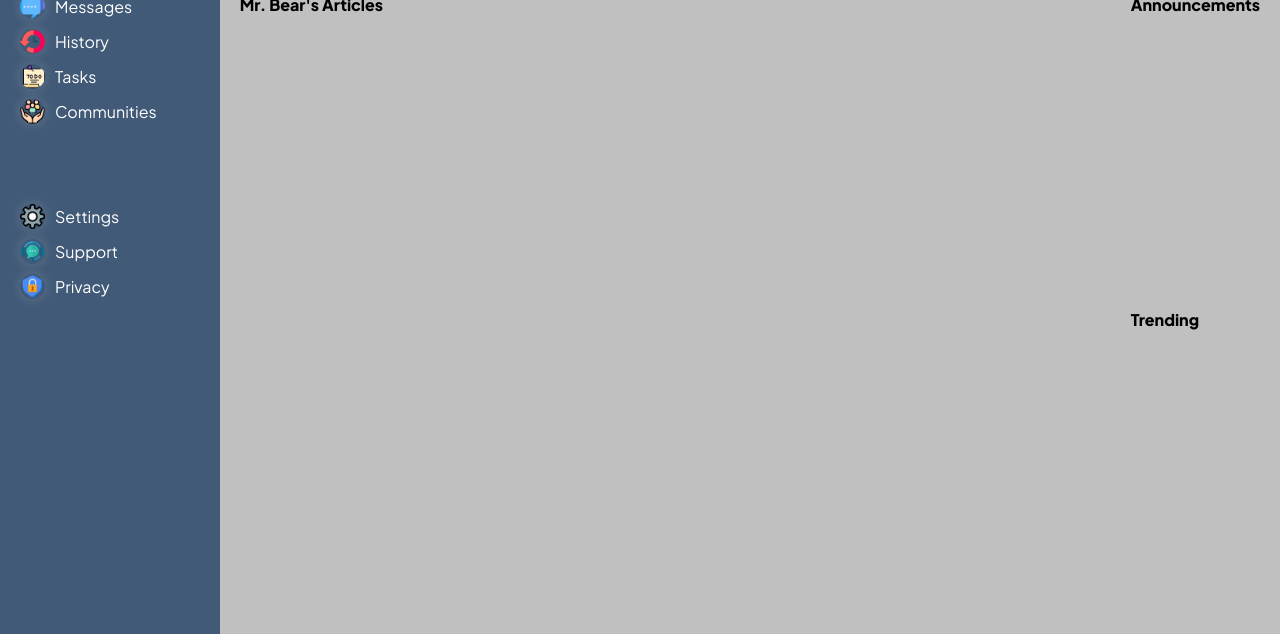
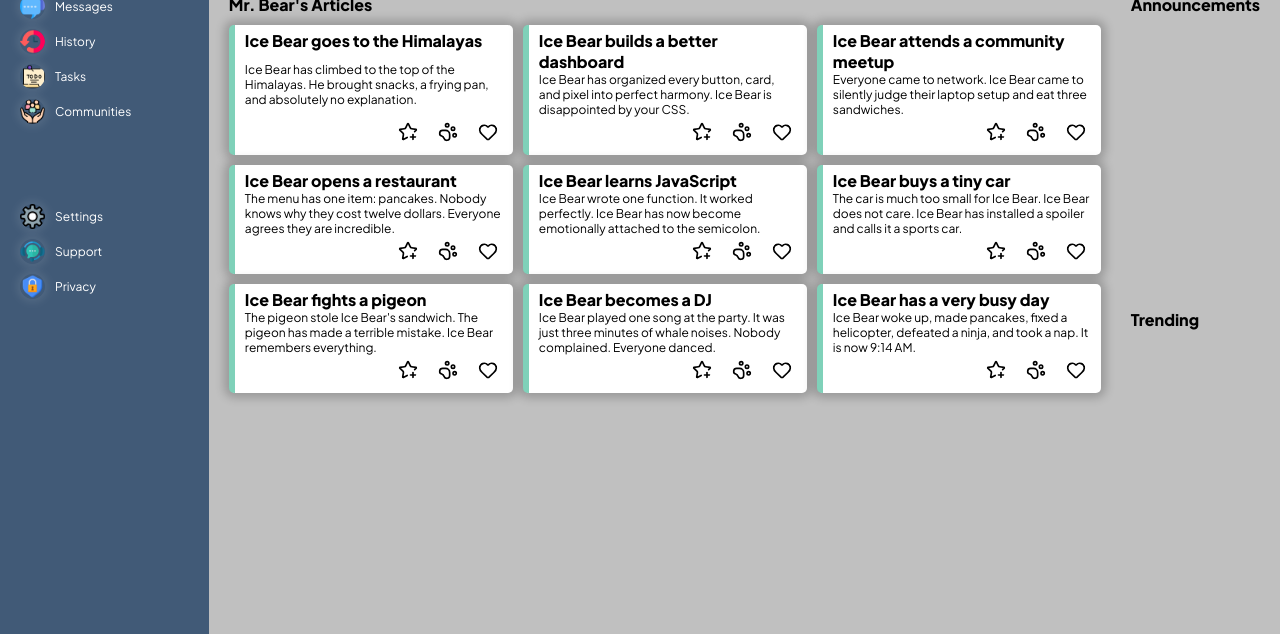
Before and after one commit to pri-cd/admin-dashboard-project, a plain HTML site: page index.html in a window 1280 px wide. Shown: the part 166-800 px from the top of the page. Drawn offline with Linux system fonts and the light colour scheme.

Commit message:
Add articles and scripts, using DOM addition.
I wanted to utilise, JS to draft multiple articles,
to refresh my JS skills. Also, I've added the symbols
at bottom of articles

```diff
--- /dev/null
+++ b/assets/script.js
@@ -0,0 +1,130 @@
+const DEBUG = true;
+const ID_SYMBOL = "#";
+const ARTICLE_PARENT_CONTAINER_ID = "article_container";
+
+const actions_data = [
+    { href: "#", src: "./assets/MainIcons/favorite.svg", alt: "Favorite" },
+    { href: "#", src: "./assets/MainIcons/paw.svg", alt: "Paw" },
+    { href: "#", src: "./assets/MainIcons/like.svg", alt: "Like" }
+];
+
+const article_data = [
+    {
+        heading: "Ice Bear goes to the Himalayas",
+        text: "Ice Bear has climbed to the top of the Himalayas. He brought snacks, a frying pan, and absolutely no explanation.",
+        actions: actions_data
+    },
+
+    {
+        heading: "Ice Bear builds a better dashboard",
+        text: "Ice Bear has organized every button, card, and pixel into perfect harmony. Ice Bear is disappointed by your CSS.",
+        actions: actions_data
+    },
+
+    {
+        heading: "Ice Bear attends a community meetup",
+        text: "Everyone came to network. Ice Bear came to silently judge their laptop setup and eat three sandwiches.",
+        actions: actions_data
+    },
+
+    {
+        heading: "Ice Bear opens a restaurant",
+        text: "The menu has one item: pancakes. Nobody knows why they cost twelve dollars. Everyone agrees they are incredible.",
+        actions: actions_data
+    },
+
+    {
+        heading: "Ice Bear learns JavaScript",
+        text: "Ice Bear wrote one function. It worked perfectly. Ice Bear has now become emotionally attached to the semicolon.",
+        actions: actions_data
+    },
+
+    {
+        heading: "Ice Bear buys a tiny car",
+        text: "The car is much too small for Ice Bear. Ice Bear does not care. Ice Bear has installed a spoiler and calls it a sports car.",
+        actions: actions_data
+    },
+
+    {
+        heading: "Ice Bear fights a pigeon",
+        text: "The pigeon stole Ice Bear's sandwich. The pigeon has made a terrible mistake. Ice Bear remembers everything.",
+        actions: actions_data
+    },
+
+    {
+        heading: "Ice Bear becomes a DJ",
+        text: "Ice Bear played one song at the party. It was just three minutes of whale noises. Nobody complained. Everyone danced.",
+        actions: actions_data
+    },
+
+    {
+        heading: "Ice Bear has a very busy day",
+        text: "Ice Bear woke up, made pancakes, fixed a helicopter, defeated a ninja, and took a nap. It is now 9:14 AM.",
+        actions: actions_data
+    }
+];
+
+function debug(...args) {
+    if (DEBUG === true) {
+        console.log(...args);
+    }
+}
+
+/**
+ *
+ * @param {Action Object} { href = "#", src = "", alt = "" }
+ * @returns
+ */
+function create_interaction_button({ href = "#", src = "", alt = "" }) {
+    const btn = document.createElement('button');
+    btn.classList.add("interactive_btn");
+
+    const a = document.createElement('a');
+    a.href = href;
+
+    const img = document.createElement('img');
+    img.src = src;
+    img.alt = alt;
+
+    a.appendChild(img);
+    btn.appendChild(a);
+
+    debug("This is button: ", btn);
+    return btn;
+}
+
+/**
+ * Creates an article (Made this so,
+ * repeating was easier than creating lot of HTML objects)..
+ * @param {string} heading
+ * @param {string} text
+ */
+function create_article({ heading, text, actions }) {
+    const article_parent_container = document.querySelector(ID_SYMBOL.concat("article_container"));
+
+    const article_container = document.createElement("article");
+    article_container.classList.add("article");
+
+    const article_header = document.createElement("h4");
+    const article_text = document.createElement("p");
+
+    article_header.textContent = heading;
+    article_text.textContent = text;
+
+    const article_interaction_btn_container = document.createElement("div");
+    article_interaction_btn_container.classList.add("interactive_button_container");
+
+    for (const action of actions) {
+        article_interaction_btn_container.appendChild(create_interaction_button(action));
+    }
+
+    article_container.appendChild(article_header);
+    article_container.appendChild(article_text);
+    article_container.appendChild(article_interaction_btn_container);
+
+    article_parent_container.appendChild(article_container);
+}
+
+for (const article of article_data) {
+    create_article(article);
+}
--- a/assets/styles.css
+++ b/assets/styles.css
@@ -1,6 +1,7 @@
 * {
     padding: 0px;
     margin: 0px;
+    font-size: 12px;
 }
 
 :root {
@@ -148,6 +149,7 @@ body {
 .sidebar {
     --sidebar-bg: #415a77;
     --sidebar-content: #ffffff;
+    --sidebar-title-size: 22px;
 
     padding: 10px 20px;
     background-color: var(--sidebar-bg);
@@ -169,6 +171,7 @@ body {
 
 .sidebar .dashboard h2 {
     color: var(--sidebar-content);
+    font-size: var(--sidebar-title-size);
 }
 
 .sidebar .navigation ul {
@@ -208,6 +211,8 @@ body {
     --btn-bg: rgb(0 95 115 / 0.7);
 
     --main-grid-bg: #C0C0C0;
+    --article-bg: #ffffff;
+    --article-left-band: #7FD1B9;
 
     grid-column: 2 / 3;
     display: grid;
@@ -277,11 +282,6 @@ body {
     gap: 10px;
 }
 
-.main_content .introduction_text p
-{
-    font-size: 14px;
-}
-
 .main_content .bottom_header {
     display: flex;
     flex-direction: row;
@@ -318,8 +318,7 @@ body {
 }
 
 
-.main_grid
-{
+.main_grid {
     display: grid;
     background-color: var(--main-grid-bg);
     grid-template-columns: 1fr auto;
@@ -328,7 +327,70 @@ body {
     padding: 10px 20px;
 }
 
-.main_grid .article_section
-{
+.main_grid .article_section {
     grid-row: 1 / -1;
 }
+
+.main_grid .article_container {
+    display: grid;
+    gap: 10px;
+    grid-template-columns: repeat(3, minmax(200px, 1fr));
+    grid-template-rows: repeat(auto-fit, minmax(auto, 1fr));
+
+    padding: 10px 30px 0px 0px;
+}
+
+.main_grid .article {
+    background-color: var(--article-bg);
+    padding: 5px 10px;
+
+    border-left: 6px solid var(--article-left-band);
+    border-radius: 5px;
+    box-shadow: 0px 0px 10px 5px rgba(0, 0, 0, 0.2);
+
+    display: flex;
+    flex-direction: column;
+    justify-content: space-between;
+}
+
+
+.main_grid .interactive_button_container {
+
+    display: grid;
+    grid-template-columns: repeat(3, 30px);
+    gap: 10px;
+    justify-content: end;
+
+    --interactive-btn-fav-hover-bg: #ffc300;
+    --interactive-btn-paw-hover-bg: #99582a;
+    --interactive-btn-hrt-hover-bg: #e63946;
+}
+
+
+.main_grid .interactive_btn {
+    border: none;
+    background-color: #ffffff;
+}
+
+.main_grid .interactive_btn img {
+    height: 20px;
+    border-radius: 50%;
+    padding: 5px;
+}
+
+.main_grid .interactive_btn img:hover {
+    transform: scale(0.8);
+    transition: transform 0.1s;
+}
+
+.main_grid .interactive_btn img[alt='Favorite']:hover {
+    background-color: var(--interactive-btn-fav-hover-bg);
+}
+
+.main_grid .interactive_btn img[alt='Paw']:hover {
+    background-color: var(--interactive-btn-paw-hover-bg);
+}
+
+.main_grid .interactive_btn img[alt='Like']:hover {
+    background-color: var(--interactive-btn-hrt-hover-bg);
+}
--- a/index.html
+++ b/index.html
@@ -6,6 +6,7 @@
     <meta name="viewport" content="width=device-width, initial-scale=1.0">
     <title>Dashboard</title>
     <link rel="stylesheet" href="./assets/styles.css">
+    <script src="./assets/script.js" defer></script>
 </head>
 
 <body>
@@ -69,12 +70,21 @@
         <div class="main_grid">
             <section class="article_section">
                 <h4>Mr. Bear's Articles</h4>
+                <div class="article_container" id="article_container">
+
+                </div>
             </section>
             <section class="announcement_section">
                 <h4>Announcements</h4>
+                <div class="announcement_container">
+                    <div class="announcement_site_maintenance"></div>
+                    <div class="announcement_comm_share_day"></div>
+                    <div class="announcement_updated_priv_policy"></div>
+                </div>
             </section>
             <section class="trending_section">
                 <h4>Trending</h4>
+                <div class="trending_container"></div>
             </section>
         </div>
     </main>
```
Also changed, not shown: assets/MainIcons/favorite.svg (added), assets/MainIcons/like.svg (added), assets/MainIcons/paw.svg (added).
